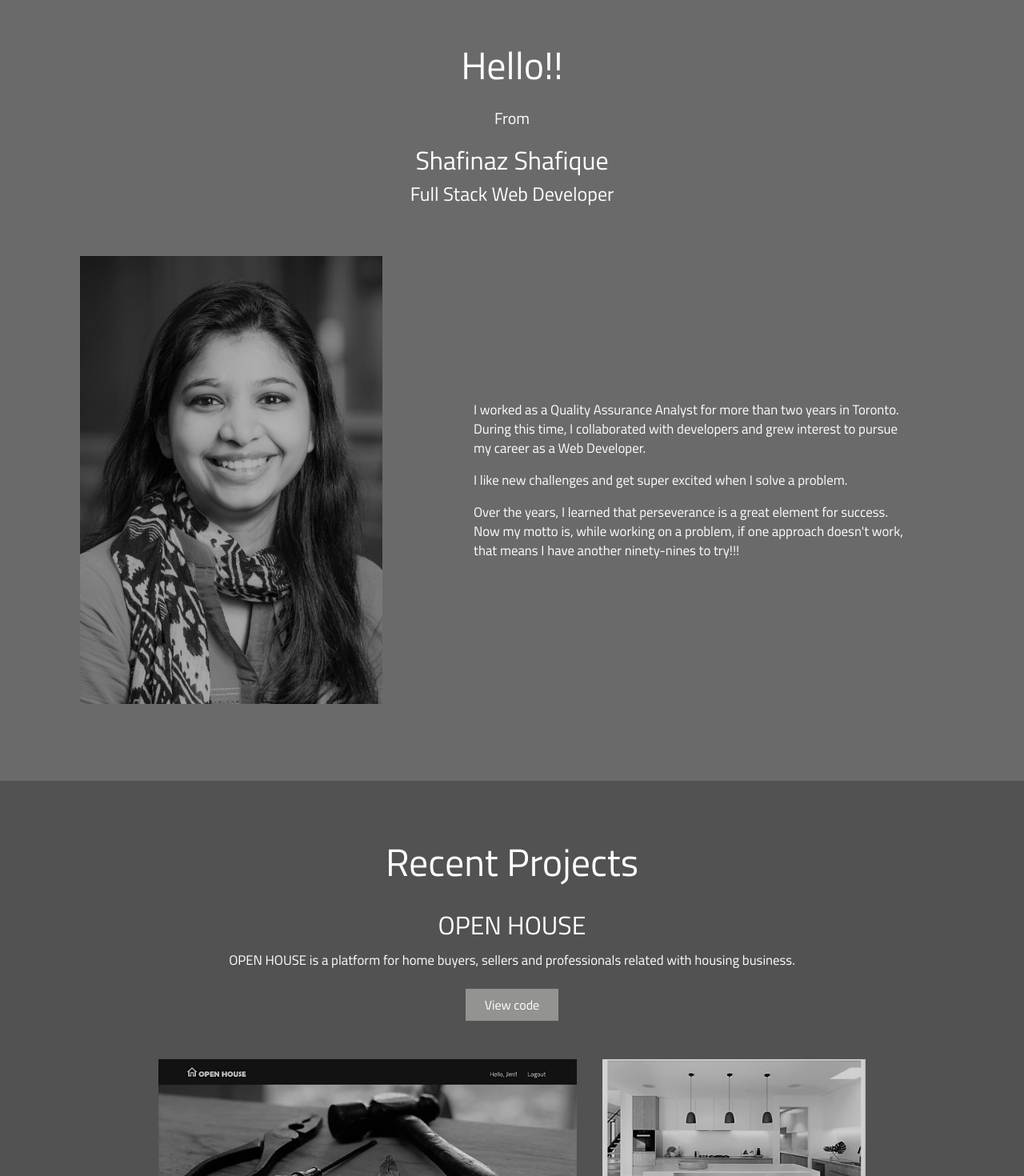
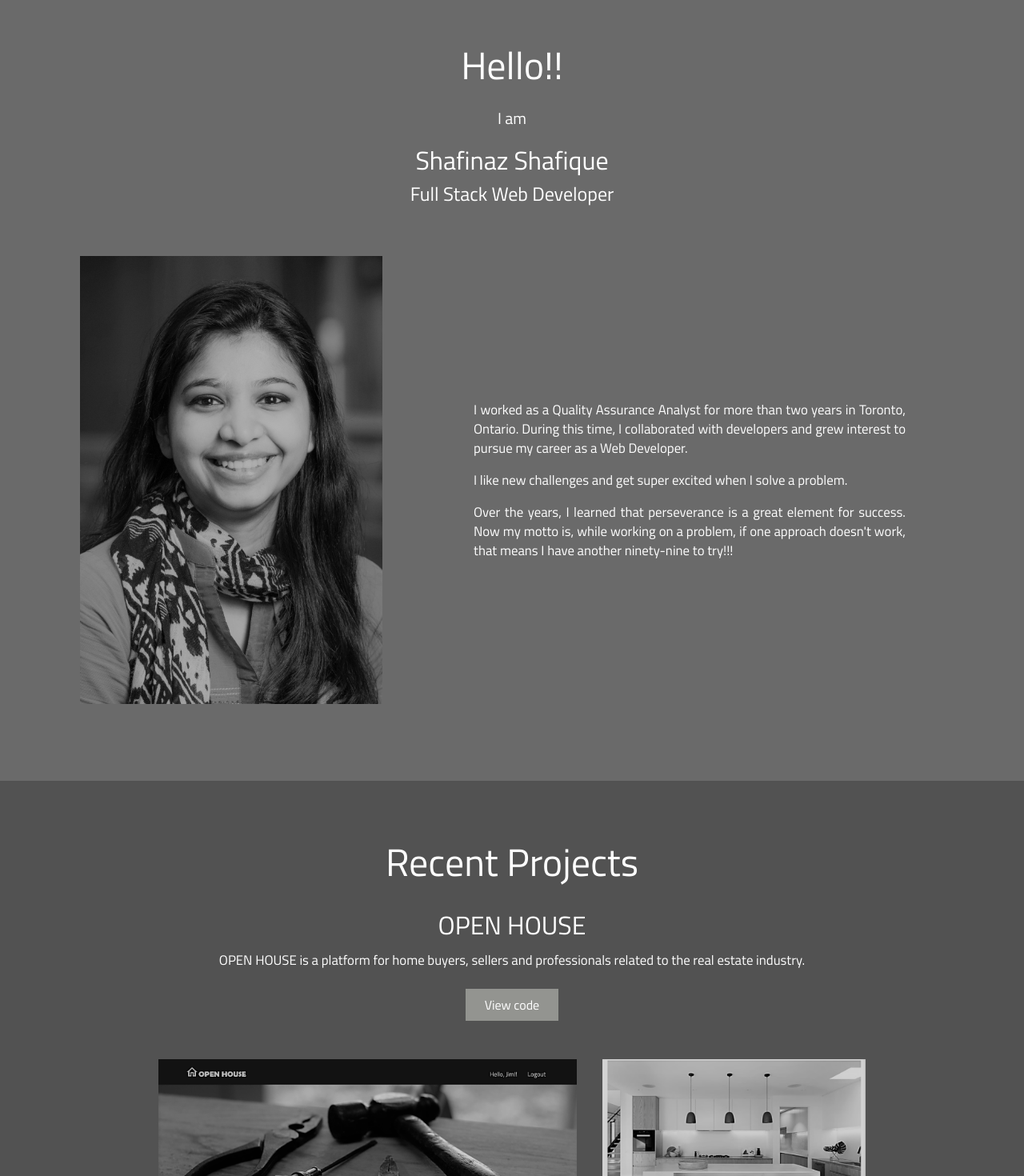
Before and after one commit to shafinaz2006/shafinaz-portfolio, a React (Create React App) app in the folder client/: page / in a window 1280 px wide. Shown: the part 580-2050 px from the top of the page at 80% size. Built offline with nearby package versions, Linux system fonts and the light colour scheme; a web font is replaced by a local one.

Commit message:
fix intro style and add proxy

```diff
--- a/client/package.json
+++ b/client/package.json
@@ -21,6 +21,11 @@
         "test": "react-scripts test",
         "eject": "react-scripts eject"
     },
+    "proxy": {
+        "/contact": {
+            "target": "http://localhost:5000"
+        }
+    },
     "eslintConfig": {
         "extends": [
             "react-app",
--- a/client/src/Components/Contact.js
+++ b/client/src/Components/Contact.js
@@ -10,7 +10,7 @@ function Contact(){
     return(
         <section className='section contact' id='contact'>
             <h2 className='section__heading'>Contact</h2>
-            <p className='section__text'>Send me a message, if you have any query or interested in my projects.</p>
+            <p className='section__text'>Send me a message if you have any questions or interested in my projects.</p>
             <div className='info'>
                 <div className='info__picDiv'>
                     <img className='info__pic contact__pic' src={questionPic} alt='question pic'/>
--- a/client/src/Components/Intro.js
+++ b/client/src/Components/Intro.js
@@ -6,7 +6,7 @@ function Home(){
     return(
         <section className='section intro'>
             <h2 className='section__heading'>Hello!!</h2>
-            <p className='section__text'> From </p>
+            <p className='section__text'> I am </p>
             <h3 className='intro__name'> Shafinaz Shafique</h3>
             <h3 className='intro__title'>Full Stack Web Developer</h3>
             <div className='info'>
@@ -15,13 +15,13 @@ function Home(){
                 </div>
                 <div className='info__right'>
                     <p className='info__text'>
-                        I worked as a Quality Assurance Analyst for more than two years in Toronto. During this time, I collaborated with developers and grew interest to pursue my career as a Web Developer.
+                        I worked as a Quality Assurance Analyst for more than two years in Toronto, Ontario. During this time, I collaborated with developers and grew interest to pursue my career as a Web Developer.
                     </p>
                     <p className='info__text'>
                         I like new challenges and get super excited when I solve a problem.
                     </p>
                     <p className='info__text'>
-                        Over the years, I learned that perseverance is a great element for success. Now my motto is, while working on a problem, if one approach doesn't work, that means I have another ninety-nines to try!!!
+                        Over the years, I learned that perseverance is a great element for success. Now my motto is, while working on a problem, if one approach doesn't work, that means I have another ninety-nine to try!!!
                     </p>
                 </div>
             </div>
--- a/client/src/Components/Main.scss
+++ b/client/src/Components/Main.scss
@@ -87,6 +87,8 @@
     &__text {
         padding-top: 0.5rem;
         padding-bottom: 0.5rem;
+        text-align: justify;
+        text-justify: inter-word;
         &--form {
             margin-bottom: 1rem;
         }
--- a/client/src/Components/Projects.js
+++ b/client/src/Components/Projects.js
@@ -18,7 +18,7 @@ function Projects() {
                 <div className='projects__project-desc'>
                     <h3 className='section__subHeading'> OPEN HOUSE </h3>
                     <p className='info__text'>
-                        OPEN HOUSE is a platform for home buyers, sellers and professionals related with housing business.
+                        OPEN HOUSE is a platform for home buyers, sellers and professionals related to the real estate industry.
                     </p>
                     <a className='projects__gitLink button button--projects' href= 'https://github.com/shafinaz2006/shafinaz-open-house-app' target='_blank' rel="noreferrer">View code</a>
                 </div>
@@ -35,7 +35,7 @@ function Projects() {
                 <div className='projects__project-desc'>
                     <h3 className='section__subHeading'> Life After BrainStation </h3>
                     <p className='info__text'>
-                        A responsive application to choose favorite books from NY Times bestsellers API and movies from IMDB API.
+                        A responsive application to choose favourite books from New York Times bestsellers' API and movies from IMDB API.
                     </p>
                     <a className='projects__gitLink button button--projects' href= 'https://shafinaz2006.github.io/Life-after-BrainStation/#/' target='_blank' rel="noreferrer">View the application</a>
                 </div>
--- a/client/src/hooks/useContactForm.js
+++ b/client/src/hooks/useContactForm.js
@@ -11,7 +11,7 @@ const useContactForm = (validate) => {
     useEffect(() => {
         if (Object.keys(errors).length === 0 && isSubmitting) {
             function sendMessage(newMessage) {
-                axios.post(`${baseURL}/contact`, newMessage)
+                axios.post('http://localhost:5000/contact', newMessage)
                     .then(response => {
                         console.log('message sent status: ', response.status);
                     })
```
Lines whose indentation alone changed are shown as unchanged.
